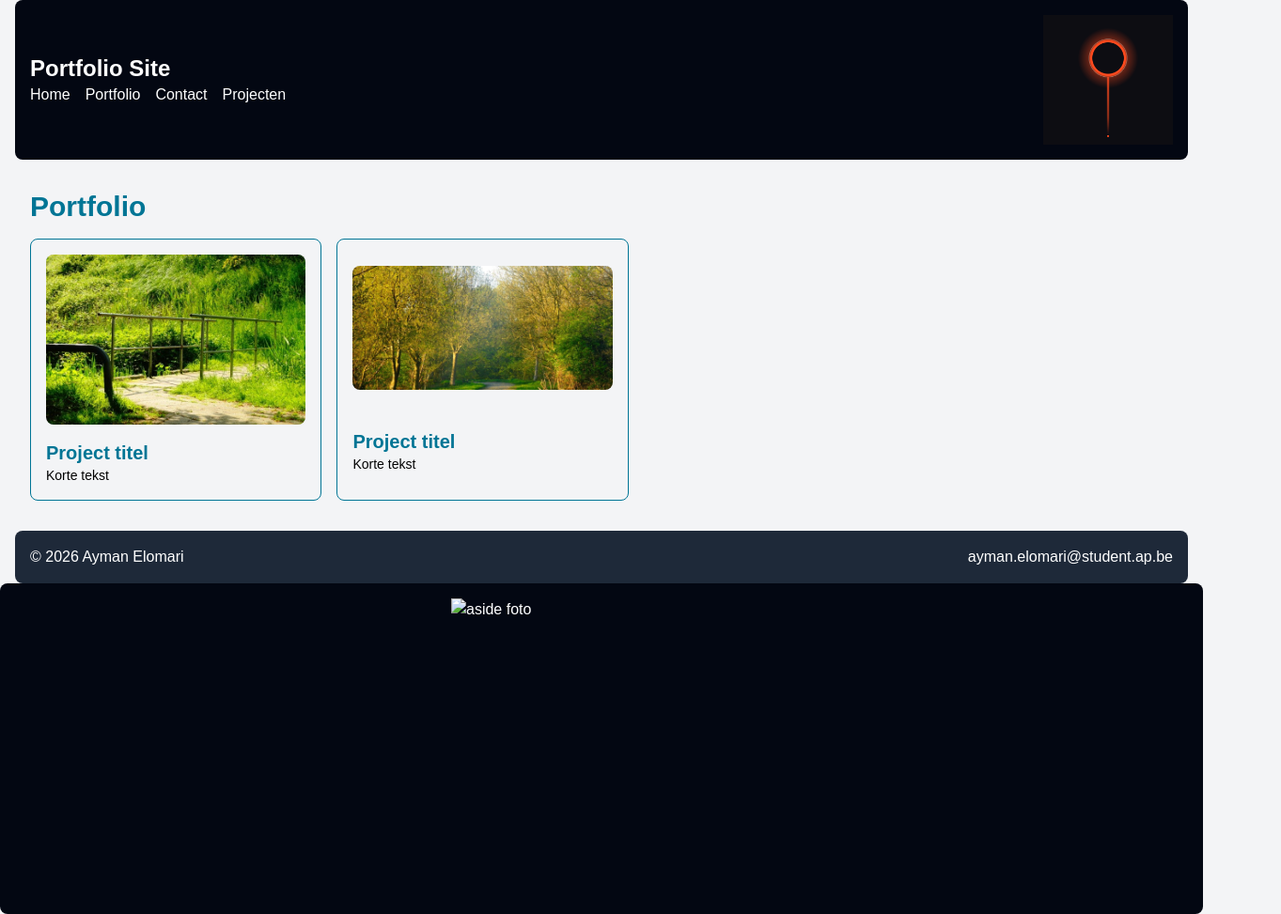
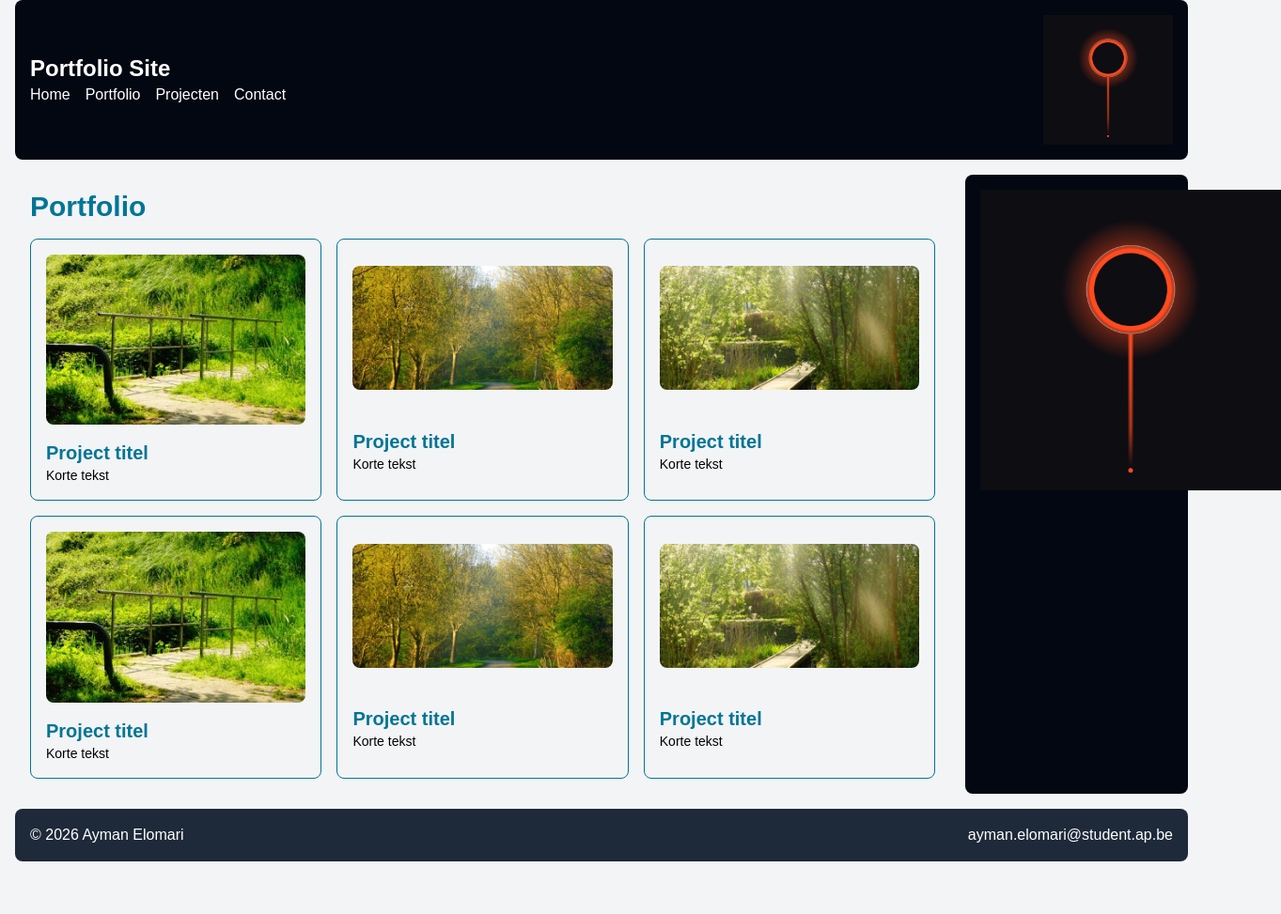
Before and after one commit to THRealGAME/portfolio, a plain HTML site: page portfolio.html in a window 1280 px wide. Shown: the whole page at 94% size, 1363 px wide, since content can reach past the window. After the commit the page ends 917 px from the top, so only its background shows below. Drawn offline with Linux system fonts and the light colour scheme.

Commit message:
Portfolio uitgebreid en gecorrigeerd

```diff
--- a/portfolio.html
+++ b/portfolio.html
@@ -5,15 +5,13 @@
     <meta charset="UTF-8">
     <meta name="viewport" content="width=device-width, initial-scale=1.0">
     <title>Portfolio</title>
-    <link rel="stylesheet" href="css/tailwind.css">
-    <link rel="stylesheet" href="css/style.css">
     <link rel="preconnect" href="https://fonts.googleapis.com">
     <link rel="preconnect" href="https://fonts.gstatic.com" crossorigin>
     <link href="https://fonts.googleapis.com/css2?family=Space+Grotesk:wght@400;600&display=swap" rel="stylesheet">
+    <link rel="stylesheet" href="css/tailwind.css">
     <link rel="stylesheet" href="css/style.css">
-    <meta name="Portfolio- Ayman Elomari" content="Portfolio van Ayman Elomari, student systeem- en
-    netwerkbeheer aan AP Hogeschool. Bekijk mijn projecten en neem contact op.">
-
+    <meta name="description"
+        content="Portfolio van Ayman Elomari, student systeem- en netwerkbeheer aan AP Hogeschool. Bekijk mijn projecten en neem contact op.">
 </head>
 
 <body class="text-black bg-gray-100">
@@ -21,12 +19,13 @@
 
         <header class="mb-4 grid grid-cols-4 items-center gap-4 rounded-lg bg-gray-950 p-4 text-white lg:grid-cols-8">
             <div class="col-span-3 lg:col-span-7">
-                    <p class="text-2xl font-semibold text-transform: capitalized">Portfolio Site</p>
+                <p class="text-2xl font-semibold capitalize">Portfolio Site</p>
                 <nav>
                     <ul class="flex flex-wrap gap-4">
                         <li><a href="index.html">Home</a></li>
                         <li><a href="portfolio.html">Portfolio</a></li>
-                            <li><a href="contact.html">Contact</a></li><a href="project.html">Projecten</a>
+                        <li><a href="project.html">Projecten</a></li>
+                        <li><a href="contact.html">Contact</a></li>
                     </ul>
                 </nav>
             </div>
@@ -39,26 +38,78 @@
                 <h1 class="mb-4 text-3xl font-semibold text-cyan-700">Portfolio</h1>
                 <div class="grid grid-cols-1 gap-4 md:grid-cols-2 lg:grid-cols-3">
 
-            <article class="grid grid-cols-3 items-center gap-4 rounded-lg border border-cyan-700 p-4 md:grid-cols-1">
-                <img src="images/sfeer-1.jpeg" alt="Beschrijving van de projectafbeelding" width="640" height="480"
-                    class="rounded-lg">
+                    <article
+                        class="grid grid-cols-3 items-center gap-4 rounded-lg border border-cyan-700 p-4 md:grid-cols-1">
+                        <img src="images/sfeer-1.jpeg" alt="Beschrijving van de projectafbeelding" width="640"
+                            height="480" class="rounded-lg">
                         <div class="col-span-2 md:col-span-1">
-                    <h2 class="text-xl font-semibold"><a href="project.html" class="text-cyan-700">Project titel</a></h2>
+                            <h2 class="text-xl font-semibold"><a href="project.html" class="text-cyan-700">Project
+                                    titel</a></h2>
                             <p class="text-sm">Korte tekst</p>
                         </div>
                     </article>
 
-            <article class="grid grid-cols-3 items-center gap-4 rounded-lg border border-cyan-700 p-4 md:grid-cols-1">
-                <img src="images/sfeer-2.jpeg" alt="Beschrijving van de projectafbeelding" width="1600" height="900"
-                    class="rounded-lg">
+                    <article
+                        class="grid grid-cols-3 items-center gap-4 rounded-lg border border-cyan-700 p-4 md:grid-cols-1">
+                        <img src="images/sfeer-2.jpeg" alt="Beschrijving van de projectafbeelding" width="1600"
+                            height="900" class="rounded-lg">
                         <div class="col-span-2 md:col-span-1">
-                    <h2 class="text-xl font-semibold"><a href="project.html" class="text-cyan-700">Project titel</a></h2>
+                            <h2 class="text-xl font-semibold"><a href="project.html" class="text-cyan-700">Project
+                                    titel</a></h2>
                             <p class="text-sm">Korte tekst</p>
                         </div>
                     </article>
 
+                    <article
+                        class="grid grid-cols-3 items-center gap-4 rounded-lg border border-cyan-700 p-4 md:grid-cols-1">
+                        <img src="images/sfeer-3.jpeg" alt="Beschrijving van de projectafbeelding" width="640"
+                            height="480" class="rounded-lg">
+                        <div class="col-span-2 md:col-span-1">
+                            <h2 class="text-xl font-semibold"><a href="project.html" class="text-cyan-700">Project
+                                    titel</a></h2>
+                            <p class="text-sm">Korte tekst</p>
+                        </div>
+                    </article>
+
+                    <article
+                        class="grid grid-cols-3 items-center gap-4 rounded-lg border border-cyan-700 p-4 md:grid-cols-1">
+                        <img src="images/sfeer-1.jpeg" alt="Beschrijving van de projectafbeelding" width="640"
+                            height="480" class="rounded-lg">
+                        <div class="col-span-2 md:col-span-1">
+                            <h2 class="text-xl font-semibold"><a href="project.html" class="text-cyan-700">Project
+                                    titel</a></h2>
+                            <p class="text-sm">Korte tekst</p>
+                        </div>
+                    </article>
+
+                    <article
+                        class="grid grid-cols-3 items-center gap-4 rounded-lg border border-cyan-700 p-4 md:grid-cols-1">
+                        <img src="images/sfeer-2.jpeg" alt="Beschrijving van de projectafbeelding" width="640"
+                            height="480" class="rounded-lg">
+                        <div class="col-span-2 md:col-span-1">
+                            <h2 class="text-xl font-semibold"><a href="project.html" class="text-cyan-700">Project
+                                    titel</a></h2>
+                            <p class="text-sm">Korte tekst</p>
+                        </div>
+                    </article>
+
+                    <article
+                        class="grid grid-cols-3 items-center gap-4 rounded-lg border border-cyan-700 p-4 md:grid-cols-1">
+                        <img src="images/sfeer-3.jpeg" alt="Beschrijving van de projectafbeelding" width="640"
+                            height="480" class="rounded-lg">
+                        <div class="col-span-2 md:col-span-1">
+                            <h2 class="text-xl font-semibold"><a href="project.html" class="text-cyan-700">Project
+                                    titel</a></h2>
+                            <p class="text-sm">Korte tekst</p>
+                        </div>
+                    </article>
 
                 </div>
+            </main>
+
+            <aside class="rounded-lg bg-gray-950 p-4 text-white">
+                <img src="images/logo.png" alt="aside foto" width="1024" height="1024" class="max-w-xs mx-auto">
+            </aside>
 
         </div>
 
@@ -68,10 +119,6 @@
         </footer>
 
     </div>
-        <aside class="rounded-lg bg-gray-950 p-4 text-white">
-            <img src="images/aside" alt="aside foto" width="1024" height="1024" class="max-w-xs mx-auto">
-        </aside>
 </body>
-    </main>
 
 </html>
```
Lines whose indentation alone changed are shown as unchanged.
